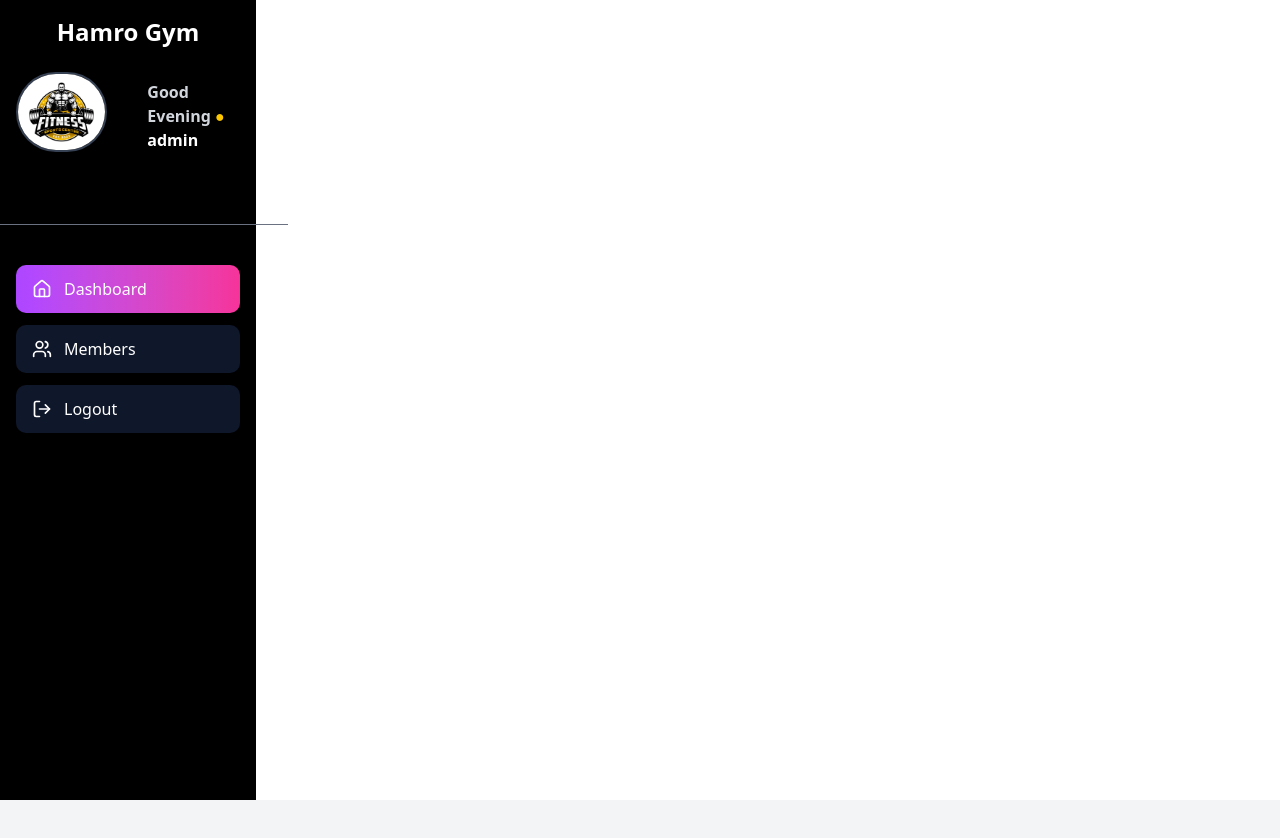
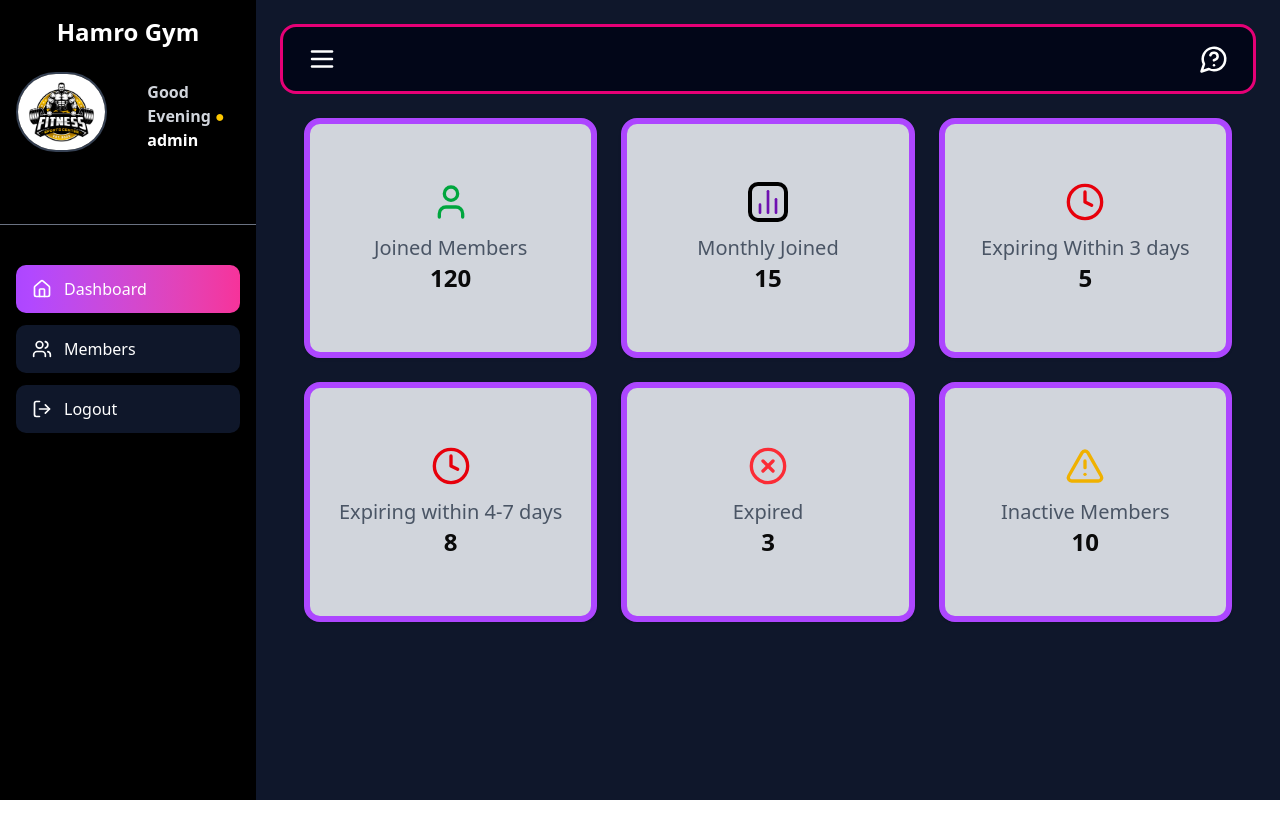
Before and after one commit to razace50/gym-front, a React (Vite) app: page /dashboard in a window 1280 px wide. Shown: the top 838 px of the page. After the commit the page ends 800 px from the top, so only its background shows below. Built offline with nearby package versions, Linux system fonts and the light colour scheme.

Commit message:
changes and codes written to stat cards and customized dashboard

```diff
--- a/src/App.tsx
+++ b/src/App.tsx
@@ -11,6 +11,7 @@ import Contact from "./components/Contact";
 import Login from "./components/Login/Login"; // Assuming you have a Login component
 import Signup from "./components/Login/Signup"; // Assuming you have a Signup component
 import DashboardLayout from "./components/layouts/DashboardLayout";
+import Dashboard from "./components/pages/Dashboard";
 
 function App() {
   const location = useLocation();
@@ -30,7 +31,7 @@ function App() {
         <Route path="/login" element={<Login />} />
         <Route path="/signup" element={<Signup />} />
         {/* Dashboard routes */}
-        <Route path="/dashboard" element={<DashboardLayout/>} />
+        <Route path="/dashboard" element={<DashboardLayout><Dashboard/></DashboardLayout>} />
       </Routes>
           {!hideNavAndFooter && <Footer />}
 
--- a/src/components/DashboardComponents/Sidebar.tsx
+++ b/src/components/DashboardComponents/Sidebar.tsx
@@ -1,5 +1,6 @@
 import React from "react";
 import { Home, Users, LogOut } from "lucide-react";
+import { Link } from "react-router-dom";
 
 const Sidebar: React.FC = () => {
   return (
@@ -23,9 +24,9 @@ const Sidebar: React.FC = () => {
 
       {/* Menu Items */}
       <nav className="flex flex-col gap-3 w-full">
-        <button className="flex items-center gap-3 w-full px-4 py-3 rounded-lg bg-gradient-to-r from-purple-500 to-pink-500">
+        <Link to="/dashboard" className="flex items-center gap-3 w-full px-4 py-3 rounded-lg bg-gradient-to-r from-purple-500 to-pink-500">
           <Home size={20} /> Dashboard
-        </button>
+        </Link>
 
         <button className="flex items-center gap-3 w-full px-4 py-3 rounded-lg bg-[#0f172a] hover:bg-[#1e293b] transition">
           <Users size={20} /> Members
--- a/src/components/DashboardComponents/StatCard.tsx
+++ b/src/components/DashboardComponents/StatCard.tsx
@@ -9,9 +9,9 @@ interface StatCardProps {
 
 export default function StatCard({title, value, icon, color}: StatCardProps) {
   return (
-    <div className='bg-white shadow rounded p-6 flex flex-col items-center justify-center border'>
+    <div className='bg-gray-300 shadow rounded p-6 flex flex-col items-center justify-center border-[6px] border-purple-500 rounded-2xl h-60 transition-transform duration-300 hover:scale-110 cursor-pointe'>
       <div className={`text-4xl mb-3 ${color}`}>{icon}</div>
-        <h3 className='text-gray-600 font medium'>{title}</h3>
+        <h3 className='text-gray-600 font-medium text-xl'>{title}</h3>
         <p className='text-2xl font-bold'>{value}</p>
     </div>
   );
--- a/src/components/layouts/DashboardLayout.tsx
+++ b/src/components/layouts/DashboardLayout.tsx
@@ -3,9 +3,9 @@ import Sidebar from '../DashboardComponents/Sidebar';
 
 function DashboardLayout({children}: {children:React.ReactNode}) {
   return (
-    <div>
+    <div className='flex flex-row'>
       <Sidebar/>
-      <main className='p-6 bg-gray-100 min-h-screen'>{children}</main>
+      <main className='p-6 bg-slate-900 min-h-screen w-4/5'>{children}</main>
     </div>
   )
 }
--- a/src/components/pages/Dashboard.tsx
+++ b/src/components/pages/Dashboard.tsx
@@ -1,15 +1,22 @@
 import React from 'react'
 import StatCard from '../DashboardComponents/StatCard'
+import { AlertTriangle, BarChart2, Clock, Menu, MessageCircleQuestionIcon, User, XCircle } from 'lucide-react'
 
 export default function Dashboard() {
   return (
-    <div>
-        <StatCard title='' value={}/>
-        <StatCard title='' value={}/>
-        <StatCard title='' value={}/>
-        <StatCard title='' value={}/>
-        <StatCard title='' value={}/>
-        <StatCard title='' value={}/>
+   <div>
+    <div className='w-full h-[70px] bg-slate-950 rounded-2xl flex items-center justify-between px-6 border-[3px] border-pink-600 p-4'>
+        <Menu className='text-white' size={30}/>
+        <MessageCircleQuestionIcon className='text-white' size={30}/>
     </div>
-  )
-}
+     <div className='grid grid-cols-1 sm:grid-cols-2 lg:grid-cols-3 gap-6 p-6 '>
+        <StatCard title='Joined Members' value={120} icon={<User size={40}/>} color='text-green-600'/>
+        <StatCard title='Monthly Joined' value={15} icon={<BarChart2 className='border-[4px] border-black rounded-lg' size={40}/>} color='text-purple-800'/>
+        <StatCard title='Expiring Within 3 days' value={5} icon={<Clock size={40}/>} color='text-red-600'/>
+        <StatCard title='Expiring within 4-7 days' value={8} icon={<Clock size={40}/>} color='text-red-600'/>
+        <StatCard title='Expired' value={3} icon={<XCircle size={40}/>} color='text-red-500'/>
+        <StatCard title='Inactive Members' value={10} icon={<AlertTriangle size={40}/>} color='text-yellow-500'/>
+    </div>
+   </div>
+  );
+};
```
